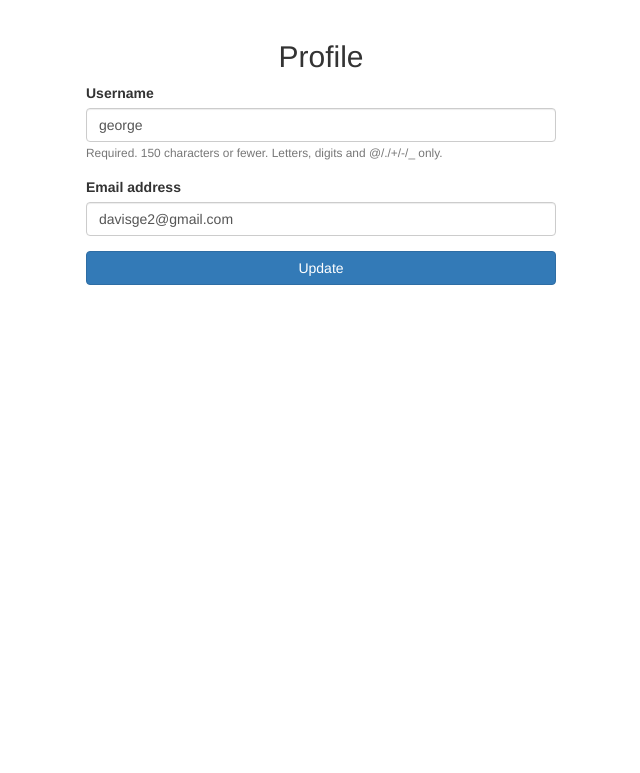
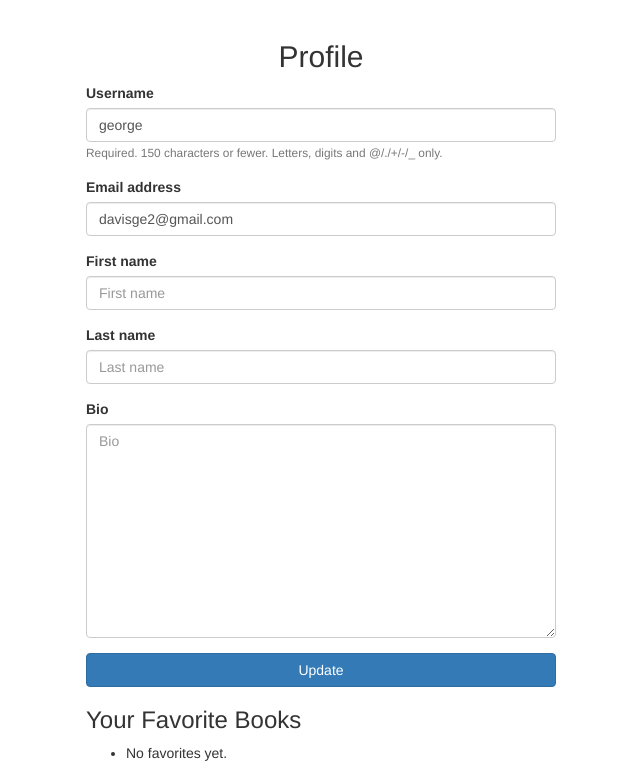
Before and after one commit to davisge2/bookstore, a Django app: page /accounts/profile/ in a window 1280 px wide. Shown: the part 52-825 px from the top of the page, without its empty margins (319-959 px from the left). Before the commit the page ends 337 px from the top, so only its background shows below. Run offline with Django 5.2, Linux system fonts and the light colour scheme; a user stored in the database is signed in; data comes from the database, SQL or seed files in the repository; some libraries are stand-ins or nearby versions.

Commit message:
Add profile details and favorites

```diff
--- a/accounts/forms.py
+++ b/accounts/forms.py
@@ -1,6 +1,7 @@
 from django import forms
 from django.contrib.auth.forms import UserCreationForm
 from django.contrib.auth.models import User
+from .models import Profile
 
 
 class UserRegistrationForm(UserCreationForm):
@@ -15,3 +16,9 @@ class UserUpdateForm(forms.ModelForm):
     class Meta:
         model = User
         fields = ("username", "email")
+
+
+class ProfileUpdateForm(forms.ModelForm):
+    class Meta:
+        model = Profile
+        fields = ("first_name", "last_name", "bio")
--- a/accounts/models.py
+++ b/accounts/models.py
@@ -5,6 +5,9 @@ from django.db import models
 class Profile(models.Model):
     user = models.OneToOneField(User, on_delete=models.CASCADE)
     bio = models.TextField(blank=True)
+    first_name = models.CharField(max_length=150, blank=True)
+    last_name = models.CharField(max_length=150, blank=True)
+    favorite_books = models.ManyToManyField('catalog.Book', blank=True)
 
     def __str__(self):
         return self.user.username
--- a/accounts/urls.py
+++ b/accounts/urls.py
@@ -7,6 +7,7 @@ urlpatterns = [
     path('register/', views.register, name='register'),
     path('activate/<uidb64>/<token>/', views.activate, name='activate'),
     path('profile/', views.profile, name='profile'),
+    path('favorite/<int:book_id>/', views.toggle_favorite_book, name='toggle_favorite_book'),
 
     path('login/', auth_views.LoginView.as_view(template_name='registration/login.html'), name='login'),
     path('logout/', auth_views.LogoutView.as_view(), name='logout'),
--- a/accounts/views.py
+++ b/accounts/views.py
@@ -4,15 +4,17 @@ from django.contrib.auth.decorators import login_required
 from django.contrib.auth.forms import AuthenticationForm
 from django.contrib.auth.models import User
 from django.contrib.auth.tokens import default_token_generator
-from django.http import HttpResponse
+from django.http import HttpResponse, JsonResponse
 from django.shortcuts import render, redirect, get_object_or_404
 from django.template.loader import render_to_string
 from django.utils.http import urlsafe_base64_decode, urlsafe_base64_encode
 from django.utils.encoding import force_bytes, force_str
 
-from .forms import UserRegistrationForm, UserUpdateForm
+from .forms import UserRegistrationForm, UserUpdateForm, ProfileUpdateForm
+from catalog.models import Book
 from django.core.mail import send_mail
 from django.conf import settings
+from django.views.decorators.http import require_POST
 
 
 def register(request):
@@ -58,11 +60,35 @@ def activate(request, uidb64, token):
 @login_required
 def profile(request):
     if request.method == 'POST':
-        form = UserUpdateForm(request.POST, instance=request.user)
-        if form.is_valid():
-            form.save()
+        user_form = UserUpdateForm(request.POST, instance=request.user)
+        profile_form = ProfileUpdateForm(request.POST, instance=request.user.profile)
+        if user_form.is_valid() and profile_form.is_valid():
+            user_form.save()
+            profile_form.save()
             messages.success(request, 'Profile updated.')
             return redirect('profile')
     else:
-        form = UserUpdateForm(instance=request.user)
-    return render(request, 'registration/profile.html', {'form': form})
+        user_form = UserUpdateForm(instance=request.user)
+        profile_form = ProfileUpdateForm(instance=request.user.profile)
+
+    favorite_books = request.user.profile.favorite_books.select_related('author', 'publisher')
+    context = {
+        'form': user_form,
+        'profile_form': profile_form,
+        'favorite_books': favorite_books,
+    }
+    return render(request, 'registration/profile.html', context)
+
+
+@login_required
+@require_POST
+def toggle_favorite_book(request, book_id):
+    book = get_object_or_404(Book, id=book_id)
+    profile = request.user.profile
+    if book in profile.favorite_books.all():
+        profile.favorite_books.remove(book)
+        action = 'removed'
+    else:
+        profile.favorite_books.add(book)
+        action = 'added'
+    return JsonResponse({'status': 'success', 'action': action})
--- a/catalog/views.py
+++ b/catalog/views.py
@@ -135,6 +135,9 @@ def home(request):
         'accolade': accolade,
         'simple_search': simple_search,
     }
+
+    if request.user.is_authenticated:
+        context['favorite_ids'] = list(request.user.profile.favorite_books.values_list('id', flat=True))
 
     if request.headers.get('x-requested-with') == 'XMLHttpRequest':
         html = render_to_string('partials/book_list.html', context, request=request)
--- a/static/js/book-management.js
+++ b/static/js/book-management.js
@@ -250,6 +250,28 @@ $(document).on('click', '.btn-delete-book', function(e) {
             }
         });
     }
+});
+
+/**
+ * Toggle favorite book
+ */
+$(document).on('click', '.btn-favorite-book', function(e) {
+    e.preventDefault();
+    const btn = $(this);
+    const bookId = btn.data('book-id');
+    $.ajax({
+        url: `/accounts/favorite/${bookId}/`,
+        method: 'POST',
+        headers: { 'X-CSRFToken': getCsrfToken() },
+        success: function(data) {
+            const icon = btn.find('i');
+            if (data.action === 'added') {
+                icon.removeClass('fa-star-o').addClass('fa-star text-warning');
+            } else {
+                icon.removeClass('fa-star text-warning').addClass('fa-star-o');
+            }
+        }
+    });
 });
 
 // === SEARCHING AND FILTERING ===
--- a/templates/partials/book_list.html
+++ b/templates/partials/book_list.html
@@ -89,6 +89,9 @@
           <button class="btn btn-danger btn-sm btn-delete-book" data-book-id="{{ book.id }}" data-book-title="{{ book.title }}" title="Delete">
             <i class="fa fa-trash"></i>
           </button>
+          <button class="btn btn-default btn-sm btn-favorite-book" data-book-id="{{ book.id }}" title="Favorite">
+            <i class="fa {% if book.id in favorite_ids %}fa-star text-warning{% else %}fa-star-o{% endif %}"></i>
+          </button>
         </td>
         <td>{{ book.title }}</td>
         <td>{{ book.author.name }}</td>
--- a/templates/registration/profile.html
+++ b/templates/registration/profile.html
@@ -6,7 +6,16 @@
   <form method="post" class="form" novalidate>
     {% csrf_token %}
     {% bootstrap_form form %}
+    {% bootstrap_form profile_form %}
     <button type="submit" class="btn btn-primary btn-block">Update</button>
   </form>
+  <h3>Your Favorite Books</h3>
+  <ul>
+    {% for book in favorite_books %}
+      <li>{{ book.title }}</li>
+    {% empty %}
+      <li>No favorites yet.</li>
+    {% endfor %}
+  </ul>
 </div>
 {% endblock %}
```
Also changed, not shown: accounts/migrations/0002_profile_fields.py (added).
